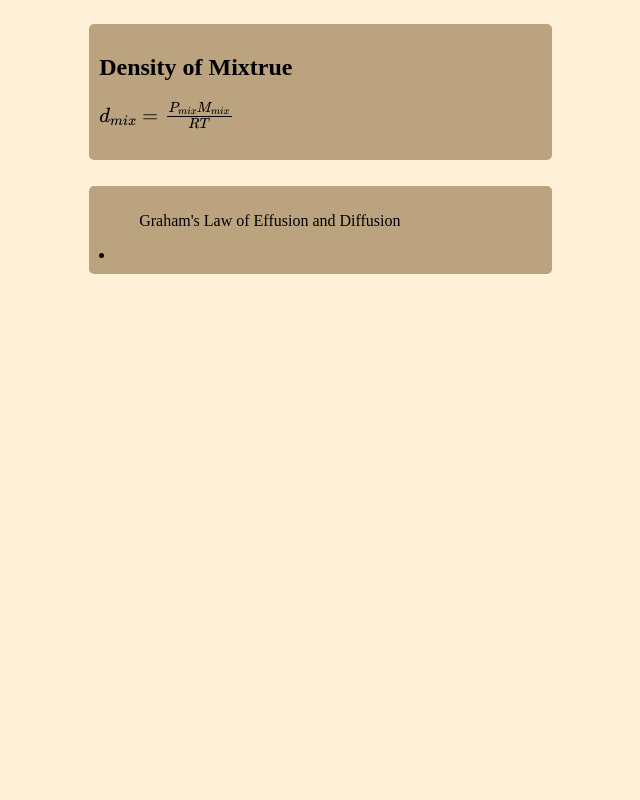
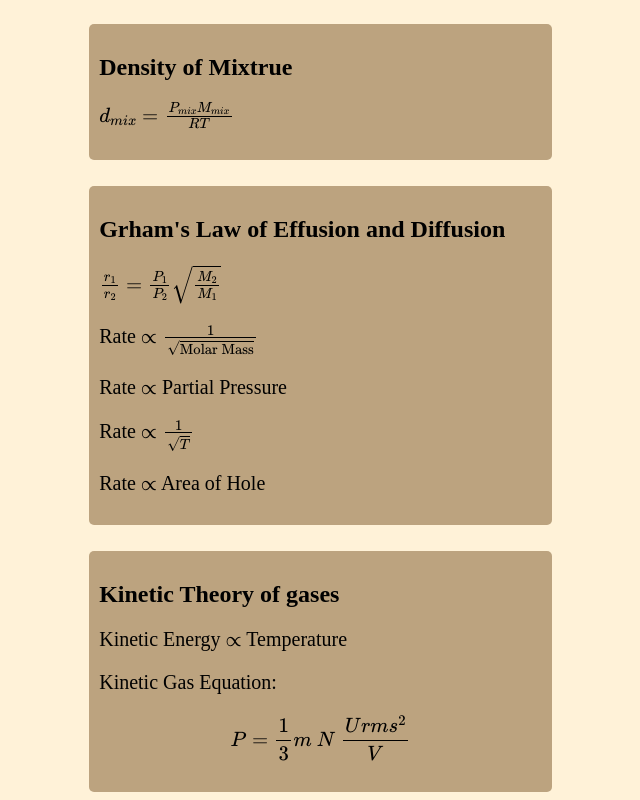
Before and after one commit to itsmeuttu/chemistry_shortnotes, a plain HTML site: page gaseous.html in a window 1280 px wide. Shown: the part 1519-2319 px from the top of the page, without its empty margins (318-958 px from the left). Before the commit the page ends 1801 px from the top, so only its background shows below. Drawn offline with nearby package versions, Linux system fonts and the light colour scheme; some packages are replaced by stand-ins of ours.

Commit message:
graham law comple

```diff
--- a/gaseous.html
+++ b/gaseous.html
@@ -75,9 +75,26 @@
             </div>
 
             <div class="content">
-                <ul>Graham's Law of Effusion and Diffusion</ul>
-                <li> </li>
+                <h2> Grham's Law of Effusion and Diffusion</h2>
+                <p> \( \frac{r_1}{r_2} = \frac{P_1}{P_2} \sqrt{\frac{M_2}{M_1}}\)</p>
+
+                <p> Rate \( \propto \frac{1}{\sqrt{\text{Molar Mass}}}\)</p>
+                <p> Rate \( \propto\) Partial Pressure </p>
+                <p> Rate \( \propto \frac{1}{\sqrt{T}}   \)  </p>
+                <p> <p> Rate \( \propto\) Area of Hole </p>
+
+
             </div>
+
+            <div class="content">
+                <h2> Kinetic Theory of gases</h2>
+                <p> Kinetic Energy \( \propto \) Temperature</p>
+                <p> Kinetic Gas Equation: \[ P = \frac{1}{3}m\ N\ \frac{Urms^2}{V}\]</p>
+
+
+            </div>
+
+
 
 
 
```
